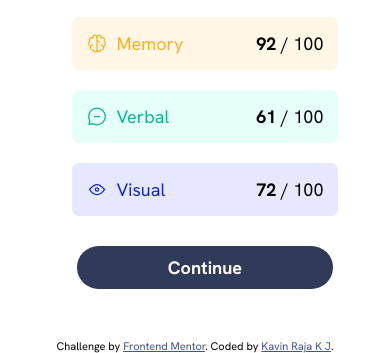
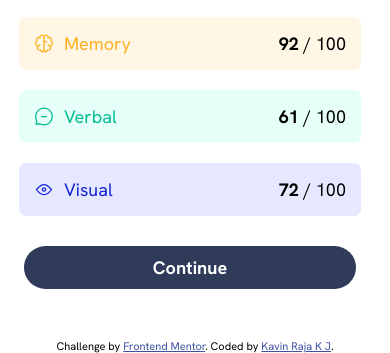
Before and after one commit to KAVIN-KJ/Frontend-Mentor-Challenge, a plain HTML site: page index.html in a window 390 px wide. Shown: the part 500-853 px from the top of the page. Drawn offline with Linux system fonts and the light colour scheme.

Commit message:
edit Summary Section

```diff
--- a/style.css
+++ b/style.css
@@ -133,4 +133,14 @@ body{
         font-size: 20px;
         transform: scale(0.6);
     }
+    .summary{
+        width: 80vw;
+        justify-content: center;
+        align-items: center;
+        margin-left: 0px;
+        padding-left: 0px;
+    }
+    .summary .outer-div{
+        width: 100%;
+    }
 }
```
